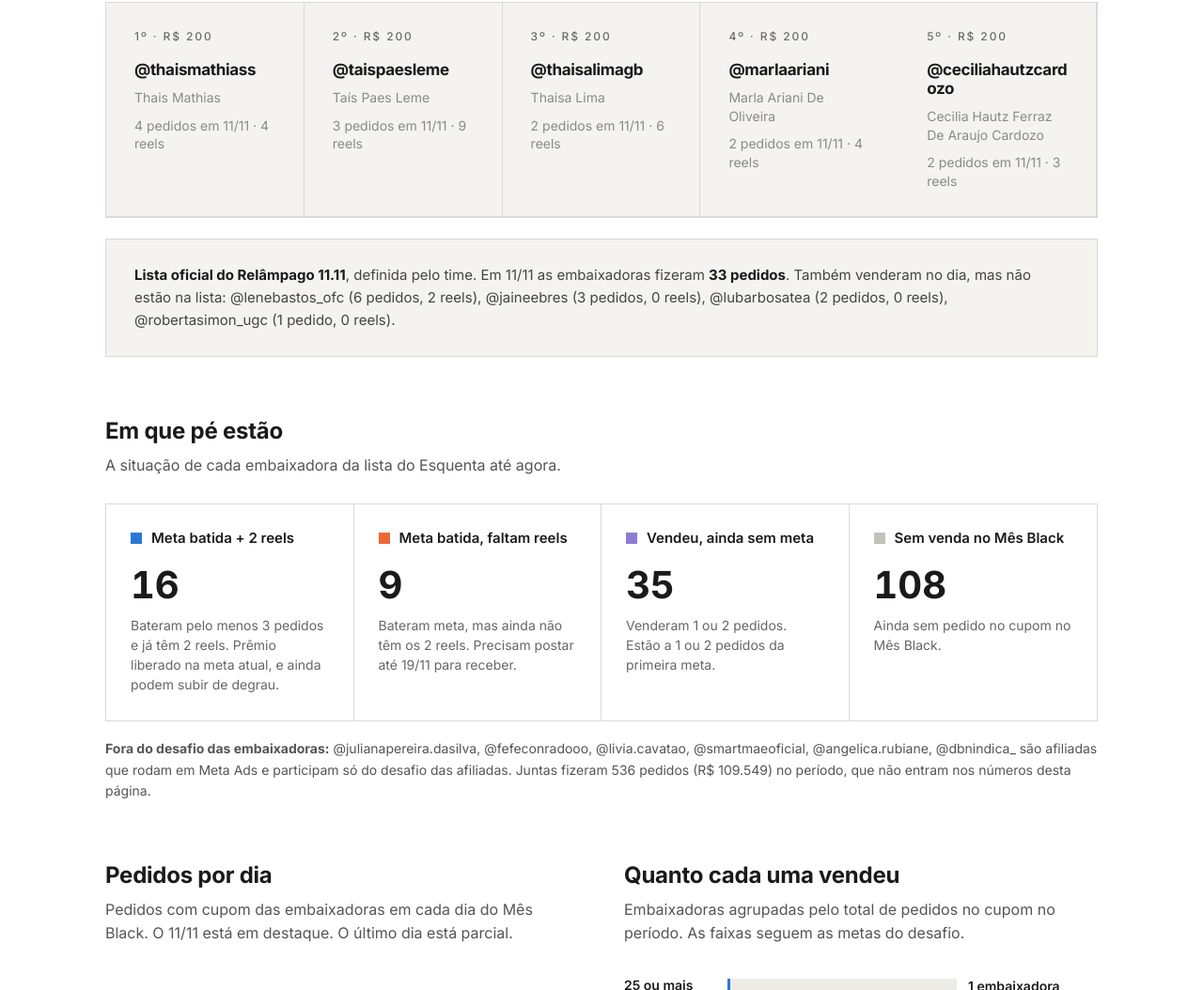
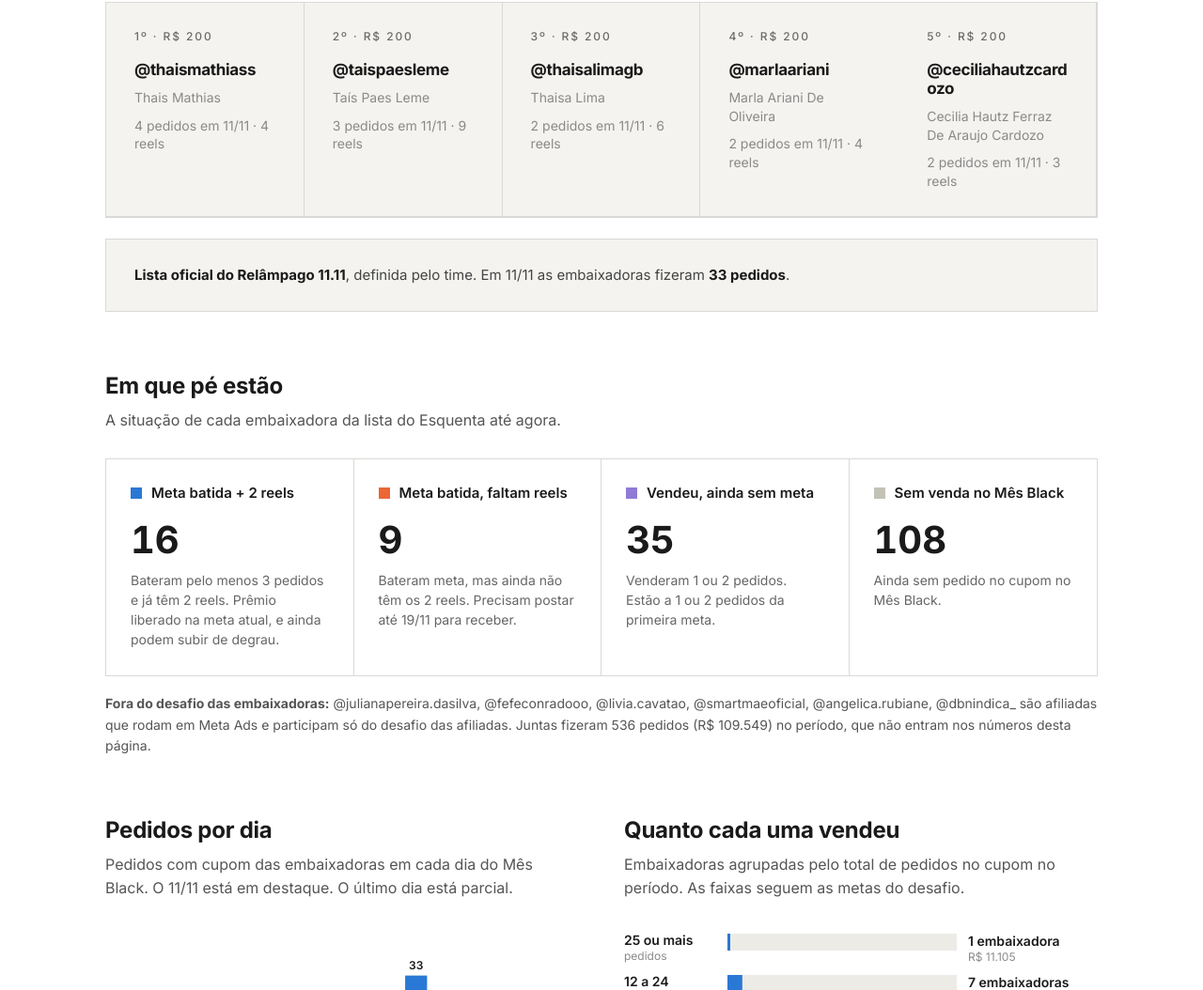
Before and after one commit to bealemoritz/desafio1-black, a plain HTML site: page desafio2/index.html in a window 1280 px wide. Shown: the part 1539-2593 px from the top of the page at 94% size. Drawn offline with Linux system fonts and the light colour scheme.

Commit message:
Desafio 2 embaixadoras: tira nota de quem vendeu no 11/11 fora da lista oficial
Co-Authored-By: Claude Opus 5.5 <noreply@anthropic.com>
Claude-Session: https://claude.ai/code/session_01Qg5mSA7CPt5h1TussNkcKj

```diff
--- a/desafio2/index.html
+++ b/desafio2/index.html
@@ -249,7 +249,7 @@ const byU=new Map(all.map(r=>[r.instagram,r]));
 const F=document.getElementById('flash');
 OFICIAL.forEach((u,i)=>{const r=byU.get(u);F.append(el('div',{class:'tile shade'},el('div',{class:'label'},(i+1)+'º · R$ 200'),el('div',{class:'big',style:'font-size:17px;overflow-wrap:anywhere'},u),el('div',{class:'small'},r?r.nome:''),el('div',{class:'small'},r?(r.pedidos_1111+(r.pedidos_1111>1?' pedidos':' pedido')+' em 11/11 · '+r.reels+' reels'):'')));});
 const fora=emb.filter(r=>r.pedidos_1111>0&&!OFICIAL.includes(r.instagram)).sort((a,b)=>b.pedidos_1111-a.pedidos_1111||b.pedidos_16out_11nov-a.pedidos_16out_11nov).slice(0,4);
-document.getElementById('flash-note').innerHTML=`<b>Lista oficial do Relâmpago 11.11</b>, definida pelo time. Em 11/11 as embaixadoras fizeram <b>${emb.reduce((a,r)=>a+r.pedidos_1111,0)} pedidos</b>.`+(fora.length?` Também venderam no dia, mas não estão na lista: ${fora.map(r=>r.instagram+' ('+r.pedidos_1111+(r.pedidos_1111>1?' pedidos':' pedido')+', '+r.reels+' reels)').join(', ')}.`:'');
+document.getElementById('flash-note').innerHTML=`<b>Lista oficial do Relâmpago 11.11</b>, definida pelo time. Em 11/11 as embaixadoras fizeram <b>${emb.reduce((a,r)=>a+r.pedidos_1111,0)} pedidos</b>.`;
 
 /* grupos */
 const G=document.getElementById('groups');
```
